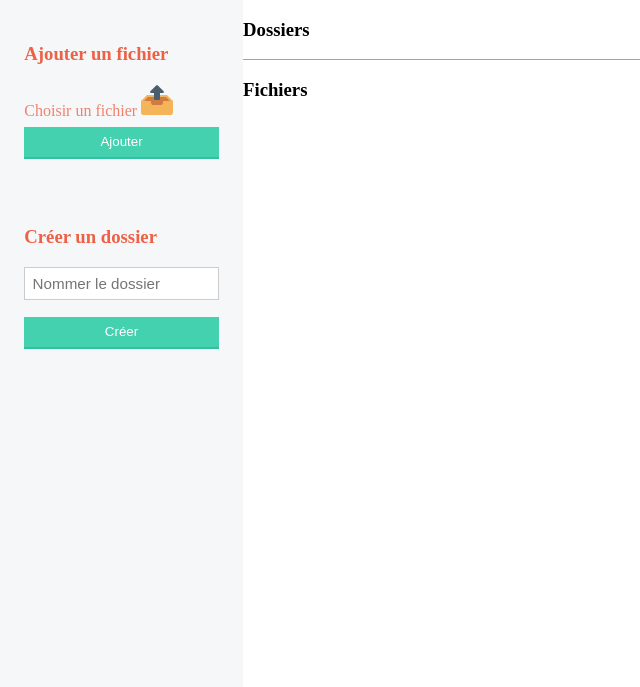
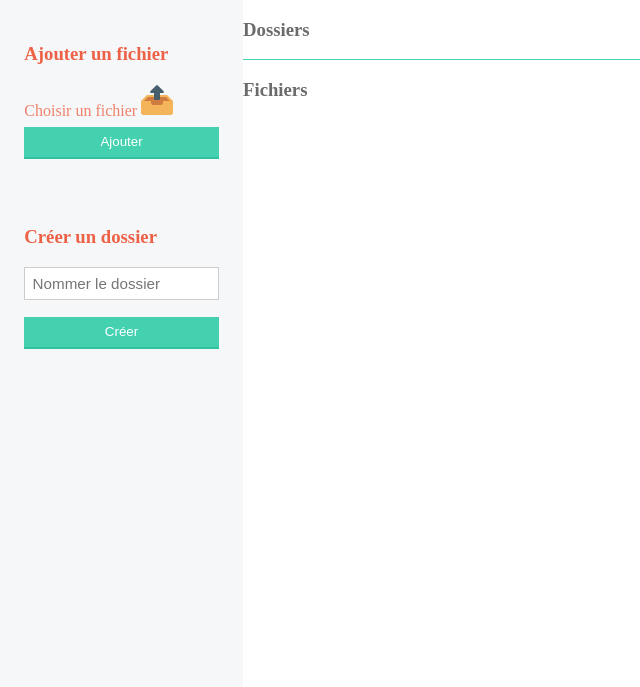
Before and after one commit to SkipCat/filer3, a PHP site: template views/home.html.twig in a window 1280 px wide. Shown: the part 60-747 px from the top of the page, without its empty margins (0-640 px from the left). Run offline with PHP 8.4, Linux system fonts and the light colour scheme; the template is opened without the code that fills it, so the values that code supplies are empty; some libraries are stand-ins or nearby versions.

Commit message:
folders box change color

```diff
--- a/assets/css/main.scss
+++ b/assets/css/main.scss
@@ -120,6 +120,9 @@ aside {
     width: 100%;
     #folders-box{
         border-bottom: 1px solid #43D1AF;
+        h3{
+            color: #6B6B6B;
+        }
         #all-folders{
             @include flex(row, flex-start, space-around);
             flex-wrap: wrap;
@@ -174,6 +177,9 @@ aside {
         .error-message{
             color: crimson;
             font-size: 0.8em;
+        }
+        h3{
+            color: #6B6B6B;
         }
         #all-files{
             @include flex(row, flex-end, space-around);
--- a/assets/css/style.css
+++ b/assets/css/style.css
@@ -95,6 +95,8 @@ aside {
   width: 100%; }
   .home-page #folders-box {
     border-bottom: 1px solid #43D1AF; }
+    .home-page #folders-box h3 {
+      color: #6B6B6B; }
     .home-page #folders-box #all-folders {
       display: flex;
       flex-direction: row;
@@ -138,6 +140,8 @@ aside {
   .home-page #files-box .error-message {
     color: crimson;
     font-size: 0.8em; }
+  .home-page #files-box h3 {
+    color: #6B6B6B; }
   .home-page #files-box #all-files {
     display: flex;
     flex-direction: row;
```
Also changed, not shown: 1 other file.
